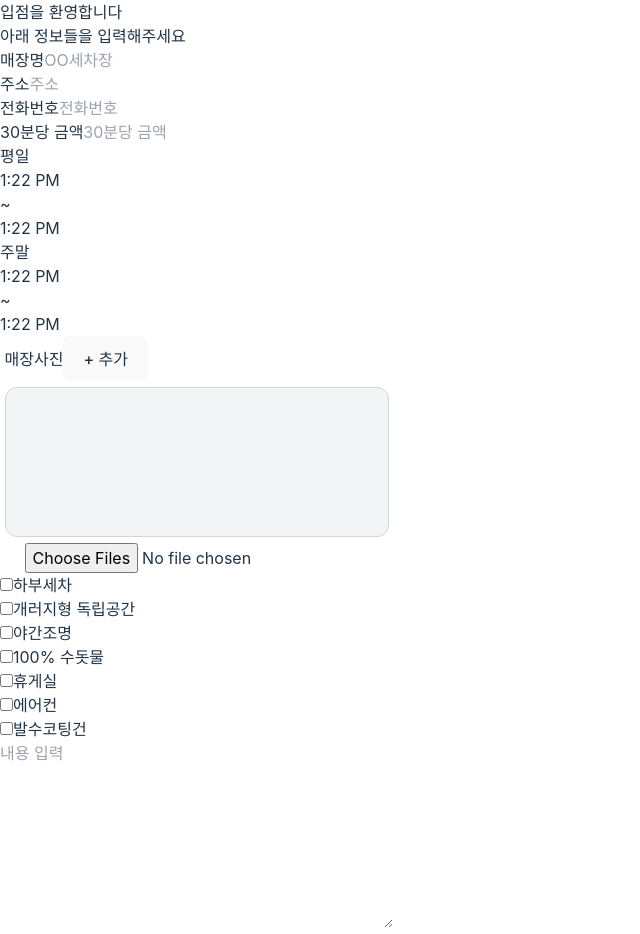
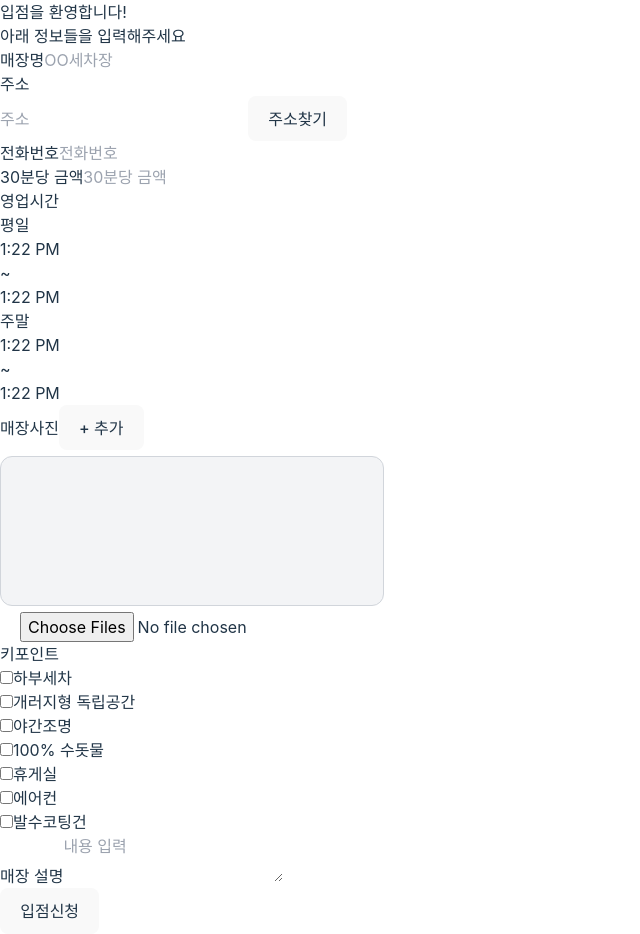
Before and after one commit to minjuko/Team10_FE_OWNER, a React (Vite) app: page /register in a window 1280 px wide. Shown: the whole page, without its empty margins (0-640 px from the left). Built offline with nearby package versions, Linux system fonts and the light colour scheme.

Commit message:
Register 페이지 수정

```diff
--- a/src/components/organisms/RegisterForm.jsx
+++ b/src/components/organisms/RegisterForm.jsx
@@ -1,5 +1,7 @@
 import React, { useState } from "react";
 import { TextInput } from '../atoms/TextInput';
+import { Button } from "../atoms/Button";
+import TextboxWithButton from "../molecules/TextboxWithButton";
 import { TextArea } from '../atoms/TextArea';
 import { Box } from "../atoms/Box";
 import TimeSelector from "../molecules/TimeSelector";
@@ -7,6 +9,8 @@ import KeyPoint from "../molecules/KeyPoint";
 import FileUploader from "../molecules/FileUploader";
 
 const RegisterForm = () => {
+
+  // 필요 변수
     const [selectedPoints, setSelectedPoints] = useState([]); // 선택한 키포인트 배열
     const [weekdayStartTime, setWeekdayStartTime] = useState(new Date()); // 평일 시작 시간 상태
     const [weekdayEndTime, setWeekdayEndTime] = useState(new Date()); // 평일 종료 시간 상태
@@ -15,69 +19,86 @@ const RegisterForm = () => {
     const pointLabels = ['하부세차', '개러지형 독립공간', '야간조명', '100% 수돗물', '휴게실', '에어컨', '발수코팅건'];
 
     return (
-        <Box size={'medium'}>
-          <div className="text-[32px] font-bold mt-12">입점을 환영합니다</div>
-          <div className="text-gray-400 text-base mt-4">아래 정보들을 입력해주세요</div>
-          <div className="flex justify-between">
-            <div className="left-info flex flex-col w-1/2"> {/* 왼쪽 영역, w-1/2는 가로 반분을 차지함 */}
-              <div className="flex flex-col mt-2">
-                <label className="text-start text-gray-800 text-base pl-6">매장명</label>
-                <TextInput placeholder="OO세차장" className="mt-1" />
+        <Box size='registerbox' className="justify-center">
+          {/*제목 텍스트*/}
+          <div className="text-[32px] font-bold mt-12">입점을 환영합니다!</div>
+          <div className="text-gray-500 text-base mt-4">아래 정보들을 입력해주세요</div>
+          <div className="info flex justify-between">
+            {/*왼쪽 영역 정보*/}
+            <div className="left-info pr-4">
+              {/*매장명*/}
+              <div className="flex flex-col mt-4">
+                <label className="text-start text-gray-700 text-base pl-4">매장명</label>
+                <TextInput placeholder="OO세차장" name="registerform-long"/>
               </div>
-
-              <div className="flex flex-col mt-8">
-                <label className="text-start text-gray-800 text-base pl-6">주소</label>
-                <TextInput placeholder="주소" className="mt-1" />
+              {/*주소*/}
+              <div className="flex flex-col mt-4">
+                <label className="text-start text-gray-700 text-base pl-4">주소</label>
+                <TextboxWithButton
+                  type="text"
+                  name="username"
+                  placeholder="주소"
+                  buttonlabel="주소찾기"
+                />
               </div>
-
-              <div className="flex flex-col mt-8">
-                <label className="text-start text-gray-800 text-base pl-6">전화번호</label>
-                <TextInput placeholder="전화번호" className="mt-1" />
+              {/*전화번호*/}
+              <div className="flex flex-col mt-4">
+                <label className="text-start text-gray-700 text-base pl-4">전화번호</label>
+                <TextInput placeholder="전화번호" name="registerform-long"/>
               </div>
-
-              <div className="flex flex-col mt-8">
-                <label className="text-start text-gray-800 text-base pl-6">30분당 금액</label>
-                <TextInput placeholder="30분당 금액" className="mt-1" />
+              {/*30분당 금액*/}
+              <div className="flex flex-col mt-4">
+                <label className="text-start text-gray-700 text-base pl-4">30분당 금액</label>
+                <TextInput placeholder="30분당 금액" name="registerform-long"/>
               </div>
-
-              <div className="flex flex-col mt-8">
-                <label className="text-start text-gray-800 text-base pl-6">평일</label>
+              {/*영업시간*/}
+              <div className="flex flex-col mt-4">
+                <label className="text-start text-gray-700 text-base pl-4">영업시간</label>
+                {/*24시간 운영 체크박스 미구현*/}
+                <div className="flex flex-item mt-2">
+                  <label className="text-start text-gray-700 text-base mt-4 pl-4">평일</label>
                   <TimeSelector
-                  label="평일"
                     startTime={weekdayStartTime}
                     setStartTime={setWeekdayStartTime}
                     endTime={weekdayEndTime}
                     setEndTime={setWeekdayEndTime}
                   />
                 </div>
-
-              <div className="flex flex-col mt-8">
-                <label className="text-start text-gray-800 text-base pl-6">주말</label>
+                <div className="flex flex-item mt-2">
+                  <label className="text-start text-gray-700 text-base mt-4 pl-4">주말</label>
                   <TimeSelector
-                  label="주말"
                     startTime={weekendStartTime}
                     setStartTime={setWeekendStartTime}
                     endTime={weekendEndTime}
                     setEndTime={setWeekendEndTime}
+
                   />
                 </div>
               </div>
+            </div>
+            {/*오른쪽 영역 정보*/}
+            <div className="right-info pl-4">
+              {/*매장 사진*/}
+                <FileUploader/>
 
-            <div className="right-info flex flex-col w-1/2"> {/* 오른쪽 영역, w-1/2는 가로 반분을 차지함 */}
-              {/* 사진 업로드 영역 */}
-              <div className="mt-8 ml-6">
-                <FileUploader />
-              </div>
-              <div className="mt-8 ml-6">
-                {/* 키포인트 */}
+              {/*키포인트*/}
+              <div className="flex flex-col mt-4">
+                <label className="text-start text-gray-700 text-base pl-4">키포인트</label>
                 <KeyPoint pointLabels={pointLabels} selectedPoints={selectedPoints}/>
               </div>
-              <div className="mt-8 ml-6"> {/* 매장 설명은 왼쪽 영역의 하단에 배치 */}
-            <TextArea size={'register'} placeholder={'내용 입력'} label={'매장 설명'}></TextArea>
+              {/*매장 설명*/}
+              <div className="flex flex-col mt-4">
+                <label className="text-start text-gray-700 text-base pl-4">매장 설명</label>
+                <TextArea size={'register-intro'} placeholder={'내용 입력'} label={'매장 설명'}></TextArea>
               </div>
             </div>
 
           </div>
+          {/*입점신청*/}
+          <Button
+            type="long"
+            label="입점신청"
+          />
 
 
         </Box>
--- a/src/components/pages/RegisterPage.jsx
+++ b/src/components/pages/RegisterPage.jsx
@@ -3,7 +3,9 @@ import RegisterForm from "../organisms/RegisterForm"
 
 const RegisterPage = () => {
     return (
-        <RegisterForm/>
+        <div className="w-screen h-screen flex items-center justify-center ">
+            <RegisterForm/>
+        </div>
     );
 };
 
```
Lines whose indentation alone changed are shown as unchanged.
